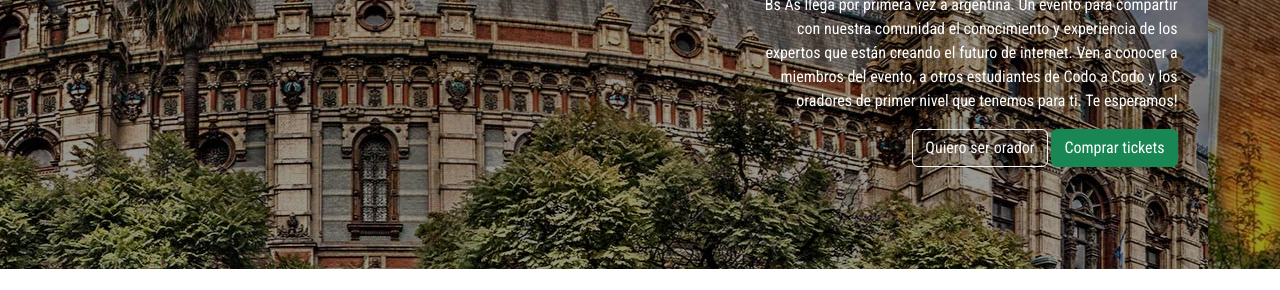
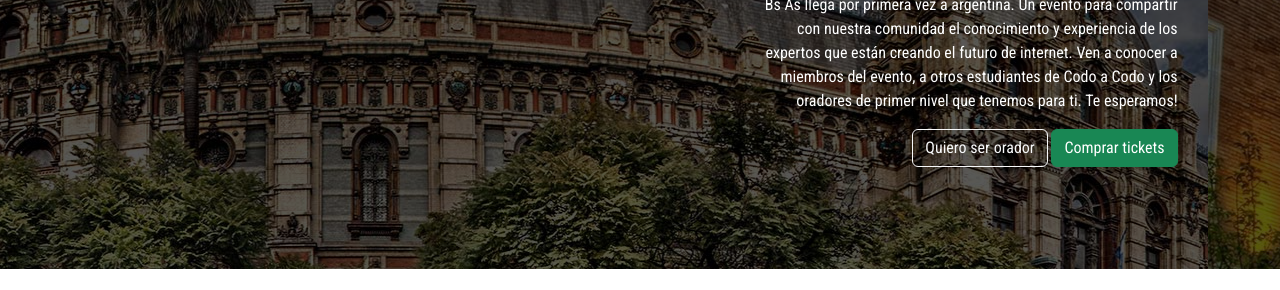
Before and after one commit to Iara-Pou/entrega-integrador-cAc, a plain HTML site: page index.html in a window 1280 px wide. Shown: the part 347-637 px from the top of the page. Drawn offline with nearby package versions, Linux system fonts and the light colour scheme.

Commit message:
Baja brillo del header del index
Para que contraste mejor la letra, disminuí el brillo. Si no, se perdía el contraste.

```diff
--- a/css/stylesheet.css
+++ b/css/stylesheet.css
@@ -37,7 +37,7 @@ p>a {
 }
 
 header img {
-    filter: brightness(60%);
+    filter: brightness(35%);
 }
 
 .foto-carousel {
```
